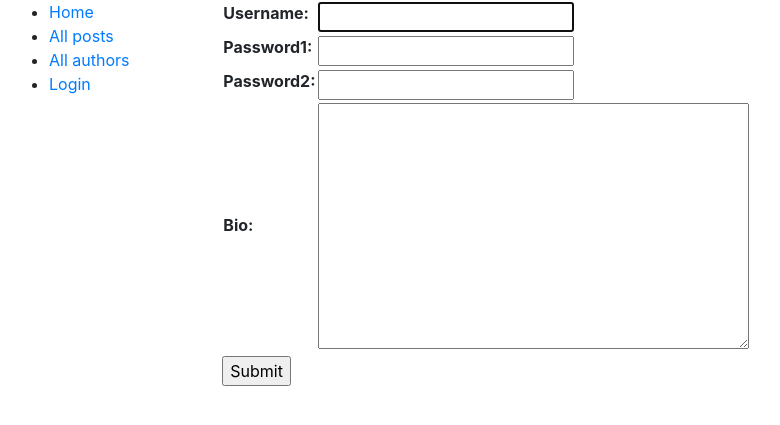
After one commit to Ari6/django-mini-blog, a Django app: page /blog/blogger/create in a window 1280 px wide. The commit adds this page. Shown: the top 425 px of the page, without its empty margins (6-786 px from the left). Run offline with Django 3.2, Linux system fonts and the light colour scheme; some libraries are stand-ins or nearby versions.

Commit message:
user creation form created

```diff
--- a/blog/forms.py
+++ b/blog/forms.py
@@ -1,5 +1,7 @@
 from django import forms
 from .models import Author, Post, Comment
+from django.contrib import admin
+from django.contrib.auth import forms as auth_forms
 
 class PostCreateForm(forms.Form):
     title = forms.CharField(max_length=200,  required=True)
@@ -8,3 +10,27 @@ class PostCreateForm(forms.Form):
 class CommentCreateForm(forms.Form):
     title = forms.CharField(max_length=100, required=True)
     comment = forms.CharField(widget=forms.Textarea)
+
+class AuthorCreateForm(auth_forms.UserCreationForm):
+    username = forms.CharField(max_length=10, required=True)
+    password1 = forms.CharField(widget=forms.PasswordInput, required=True)
+    password2 = forms.CharField(widget=forms.PasswordInput, required=True)
+    bio = forms.CharField(widget=forms.Textarea)
+
+    class Meta:
+        model = Author
+        fields = ('username', 'password1', 'password2', 'bio')
+
+    def clean_password(self):
+        password1 = self.cleaned_data.get('password1')
+        password2 = self.cleaned_data.get('password2')
+        if password1 and password2 and password1 != password2:
+            raise forms.ValidationError("Passwords don't match")
+        return password2
+
+    def save(self, commit=True):
+        author = super(AuthorCreateForm, self).save(commit=False)
+        author.set_password(self.cleaned_data["password2"])
+        if commit:
+            author.save()
+        return author
--- /dev/null
+++ b/blog/templates/blog/author_create.html
@@ -0,0 +1,10 @@
+{% extends 'base.html' %}
+{% block content %}
+<form action="" method="POST">
+    {% csrf_token %}
+    <table>
+    	{{ form }}
+    </table>
+    <input type="submit" value="Submit">
+</form>
+{% endblock %}
--- a/blog/templates/blog/post_create.html
+++ b/blog/templates/blog/post_create.html
@@ -1,5 +1,7 @@
 <form action="/create/" method="post">
     {% csrf_token %}
-    {{ form }}
+    <table>
+    	{{ form.as_table }}
+	</table>
     <input type="submit" value="Submit">
 </form>
--- a/blog/urls.py
+++ b/blog/urls.py
@@ -2,12 +2,13 @@ from django.urls import path, include
 from .views import IndexView, PostListView, \
 AuthorDetailView, PostDetailView, \
 CommentDetailView, AuthorListView, PostCreateView, \
-CommentCreateView
+CommentCreateView, AuthorCreateView
 
 urlpatterns = [
     path('', IndexView.as_view(), name='index'),
     path('blogs/', PostListView.as_view(), name='all-blog'),
     path('blogger/<int:pk>', AuthorDetailView.as_view(), name='author-detail'),
+    path('blogger/create', AuthorCreateView.as_view(), name='author-create'),
     path('bloggers/', AuthorListView.as_view(), name='all-author'),
     path('<int:pk>', PostDetailView.as_view(), name='post-detail'),
     path('comment/<int:pk>', CommentDetailView.as_view(), name='comment-detail'),
--- a/blog/views.py
+++ b/blog/views.py
@@ -7,9 +7,10 @@ from django.contrib.auth.mixins import LoginRequiredMixin, \
 PermissionRequiredMixin
 from .models import Author, Post, Comment
 from django.views.generic.edit import CreateView, UpdateView, DeleteView
-from .forms import PostCreateForm
+from .forms import PostCreateForm, AuthorCreateForm
 
 from extra_views import CreateWithInlinesView, InlineFormSet
+from django.contrib.auth.forms import UserCreationForm
 
 # Create your views here.
 class IndexView(LoginRequiredMixin, TemplateView):
@@ -76,3 +77,9 @@ class CommentCreateView(LoginRequiredMixin, CreateView):
         form.instance.author = self.request.user
         form.instance.post = get_object_or_404(Post, id=self.kwargs['pk'])
         return super().form_valid(form)
+
+class AuthorCreateView(CreateView):
+    model = Author
+    form_class = AuthorCreateForm
+    #fields = ['username', 'password1', 'password2', 'bio']
+    template_name = 'blog/author_create.html'
```
